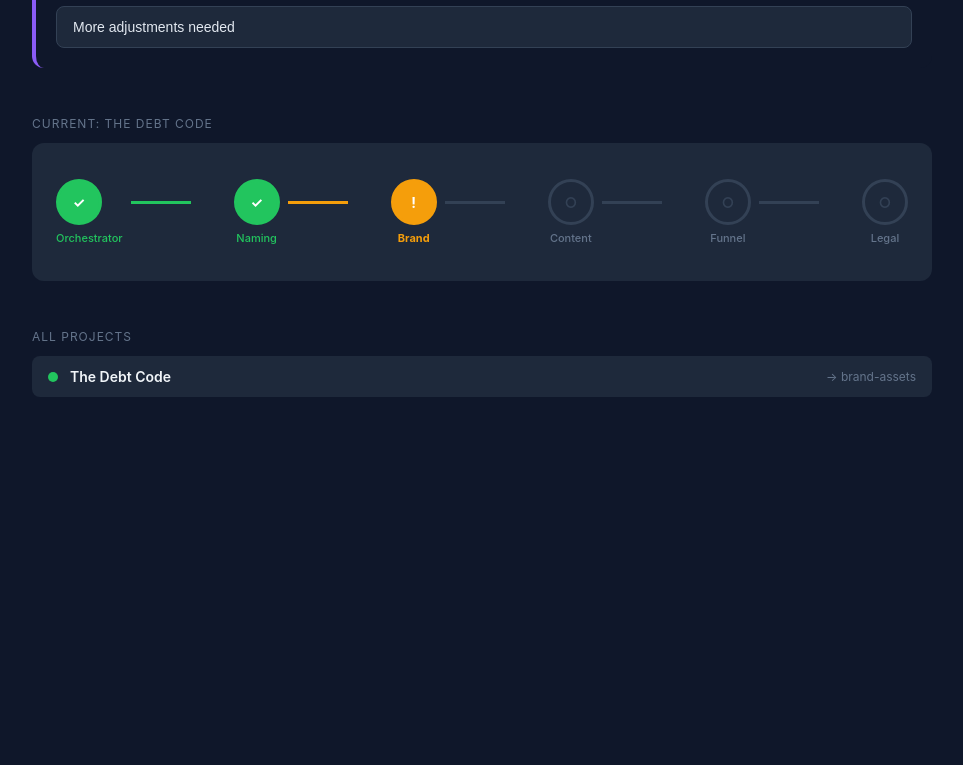
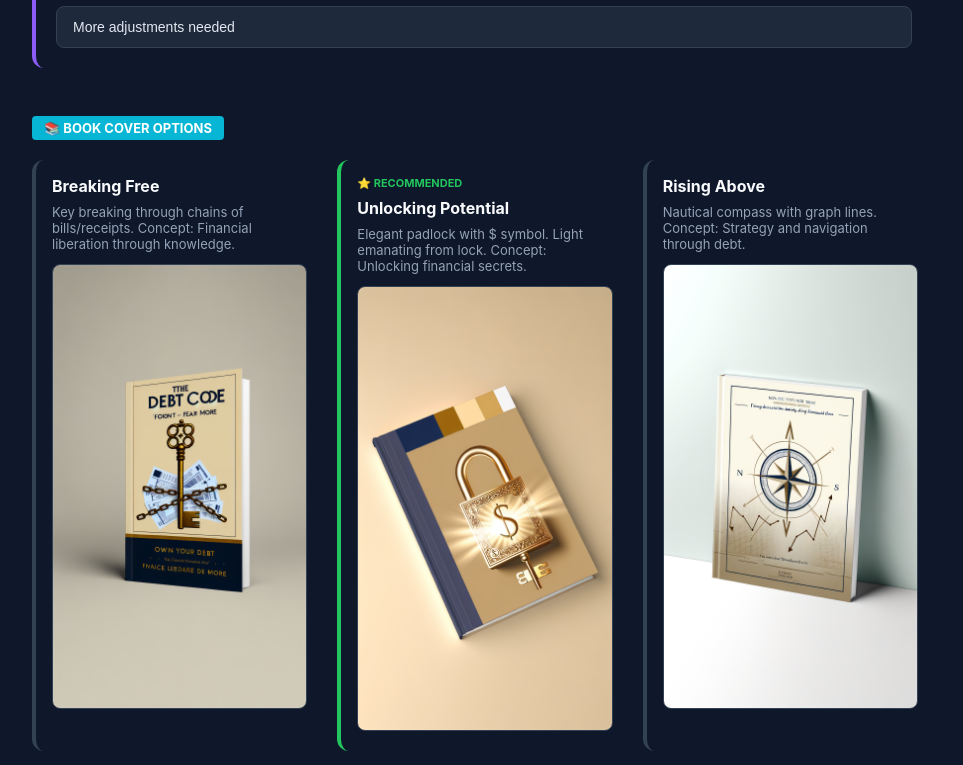
Before and after one commit to YS-projectcalc/ariel-dashboard, a Next.js app: page / in a window 1280 px wide. Shown: the part 733-1498 px from the top of the page, without its empty margins (158-1121 px from the left). Before the commit the page ends 1170 px from the top, so only its background shows below. Built offline with nearby package versions, Linux system fonts and the light colour scheme.

Commit message:
Add brandAlternatives section to display book cover variants

```diff
--- a/app/page.js
+++ b/app/page.js
@@ -395,6 +395,79 @@ export default function Home() {
         </div>
       )}
 
+      {/* SECTION 1B: Brand Alternatives (Book Cover Variants) */}
+      {data.brandAlternatives && data.brandAlternatives.length > 0 && (
+        <div style={{ marginBottom: '48px' }}>
+          <div style={{
+            display: 'flex',
+            alignItems: 'center',
+            gap: '12px',
+            marginBottom: '20px',
+          }}>
+            <div style={{
+              backgroundColor: '#06b6d4',
+              color: 'white',
+              fontWeight: 700,
+              fontSize: '13px',
+              padding: '4px 12px',
+              borderRadius: '4px',
+            }}>
+              📚 BOOK COVER OPTIONS
+            </div>
+          </div>
+
+          <div style={{
+            display: 'grid',
+            gridTemplateColumns: 'repeat(auto-fit, minmax(280px, 1fr))',
+            gap: '16px'
+          }}>
+            {data.brandAlternatives.map(variant => {
+              const project = data.projects?.find(p => p.id === variant.projectId);
+              return (
+                <div key={variant.id} style={{
+                  backgroundColor: '#0f172a',
+                  borderRadius: '12px',
+                  padding: '16px',
+                  borderLeft: variant.recommended ? '4px solid #22c55e' : '4px solid #334155',
+                }}>
+                  {variant.recommended && (
+                    <div style={{
+                      fontSize: '11px',
+                      color: '#22c55e',
+                      fontWeight: 700,
+                      marginBottom: '8px',
+                      textTransform: 'uppercase',
+                    }}>
+                      ⭐ RECOMMENDED
+                    </div>
+                  )}
+                  <div style={{ fontWeight: 700, fontSize: '16px', marginBottom: '8px', color: '#f8fafc' }}>
+                    {variant.title}
+                  </div>
+                  <div style={{ fontSize: '13px', color: '#94a3b8', marginBottom: '12px' }}>
+                    {variant.description}
+                  </div>
+                  {variant.image && (
+                    <a href={variant.image} target="_blank" rel="noopener noreferrer">
+                      <img
+                        src={variant.image}
+                        alt={variant.title}
+                        style={{
+                          width: '100%',
+                          borderRadius: '8px',
+                          border: '1px solid #334155',
+                          cursor: 'pointer',
+                        }}
+                      />
+                    </a>
+                  )}
+                </div>
+              );
+            })}
+          </div>
+        </div>
+      )}
+
       {/* SECTION 2: Needs Your Review (Text Items) */}
       {allWaiting.length > 0 && (
         <div style={{ marginBottom: '48px' }}>
```
